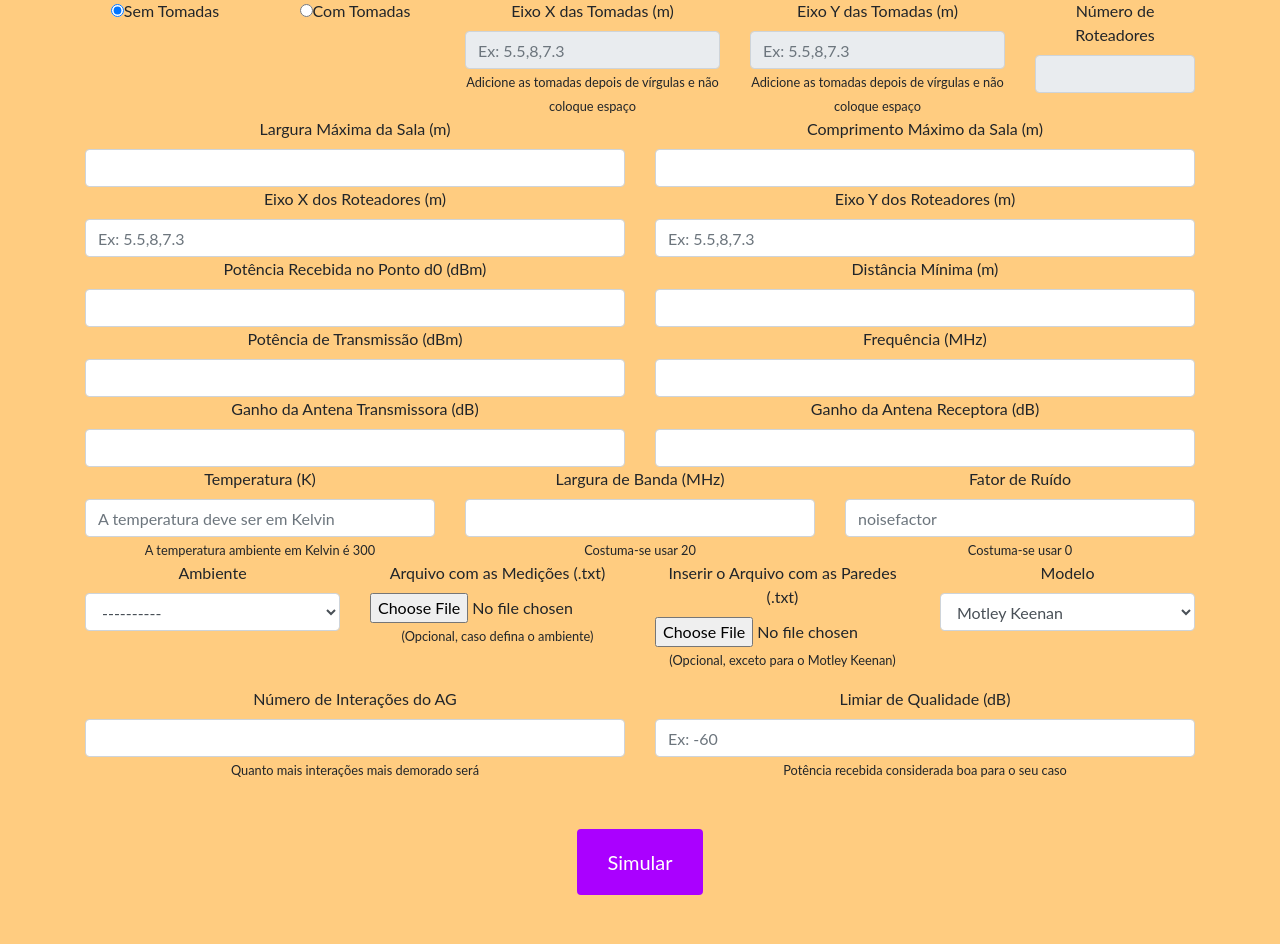
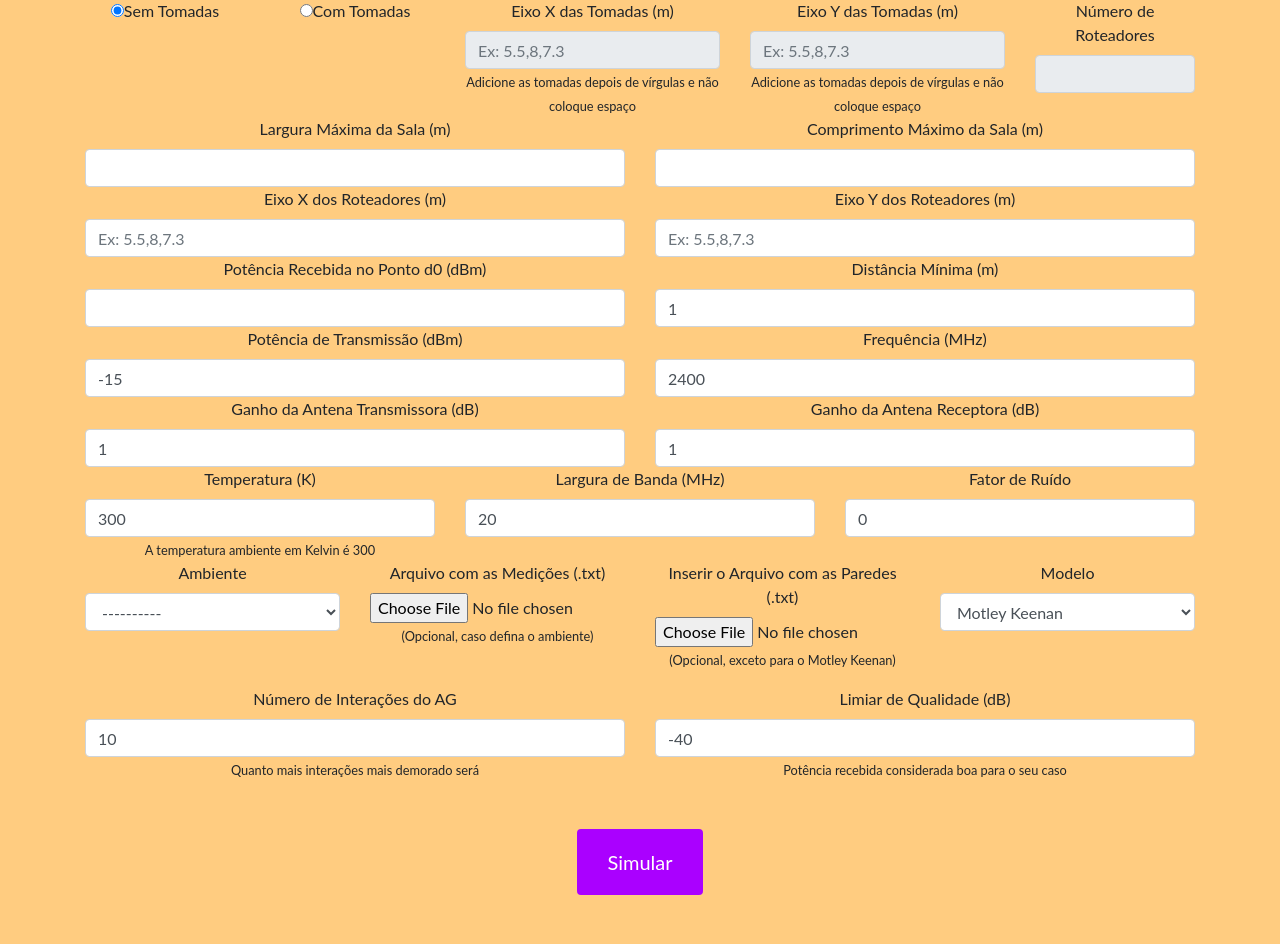
Before and after one commit to lidiaxp/serverZiwi, a Flask app: page /otiDown in a window 1280 px wide. Shown: the part 3435-4379 px from the top of that part. Run offline with Flask 2, Linux system fonts and the light colour scheme; the page is wider than the window, and the part outside it is not shown; some libraries are stand-ins or nearby versions.

Commit message:
Pré Definindo Valores

```diff
--- a/templates/formAG.html
+++ b/templates/formAG.html
@@ -51,44 +51,42 @@
           </div>
           <div class="col-lg-6">
             <label>Distância Mínima (m)</label>
-            <input step="any" type="number" id="d02" name="d02" class="form-control">
+            <input step="any" type="number" id="d02" name="d02" class="form-control" value="1">
           </div>
         </div>
         <div class="row">
           <div class="col-lg-6">
             <label>Potência de Transmissão (dBm)</label>
-            <input step="any" type="number" id="ptdb2" name="ptdb2" class="form-control">
+            <input step="any" type="number" id="ptdb2" name="ptdb2" class="form-control" value="-15">
           </div>
           <div class="col-lg-6">
             <label>Frequência (MHz)</label>
-            <input step="any" type="number" id="fq2" name="fq2" class="form-control">
+            <input step="any" type="number" id="fq2" name="fq2" class="form-control" value="2400">
           </div>
         </div>
         <div class="row">
           <div class="col-lg-6">
             <label>Ganho da Antena Transmissora (dB)</label>
-            <input step="any" type="number" id="gt2" name="gt2" class="form-control">
+            <input step="any" type="number" id="gt2" name="gt2" class="form-control" value="1">
           </div>
           <div class="col-lg-6">
             <label>Ganho da Antena Receptora (dB)</label>
-            <input step="any" type="number" id="gr2" name="gr2" class="form-control">
+            <input step="any" type="number" id="gr2" name="gr2" class="form-control" value="1">
           </div>
         </div>
         <div class="row">
           <div class="col-lg-4">
             <label>Temperatura (K)</label>
-            <input step="any" type="number" id="k2" name="k2" class="form-control" placeholder="A temperatura deve ser em Kelvin">
+            <input step="any" type="number" id="k2" name="k2" class="form-control" placeholder="A temperatura deve ser em Kelvin" value="300">
             <small>A temperatura ambiente em Kelvin é 300</small>
           </div>
           <div class="col-lg-4">
             <label>Largura de Banda (MHz)</label>
-            <input step="any" type="number" id="bmhz2" name="bmhz2" class="form-control">
-            <small>Costuma-se usar 20</small>
+            <input step="any" type="number" id="bmhz2" name="bmhz2" class="form-control" value="20">
           </div>
           <div class="col-lg-4">
             <label>Fator de Ruído</label>
-            <input step="any" type="number" id="noise2" name="noise2" class="form-control" placeholder="noisefactor">
-            <small>Costuma-se usar 0</small>
+            <input step="any" type="number" id="noise2" name="noise2" class="form-control" placeholder="noisefactor" value="0">
           </div>
         </div>
         <div class="row">
@@ -129,12 +127,12 @@
         <div class="row">
           <div class="col-lg-6">
             <label>Número de Interações do AG</label>
-            <input type="number" id="intAG" name="intAG" class="form-control">
+            <input type="number" id="intAG" name="intAG" class="form-control" value="10">
             <small>Quanto mais interações mais demorado será</small>
           </div>
           <div class="col-lg-6">
             <label>Limiar de Qualidade (dB)</label>
-            <input step="any" type="number" id="limAG" name="limAG" class="form-control" placeholder="Ex: -60">
+            <input step="any" type="number" id="limAG" name="limAG" class="form-control" placeholder="Ex: -60" value="-40">
             <small>Potência recebida considerada boa para o seu caso</small>
           </div>
         </div>
```
